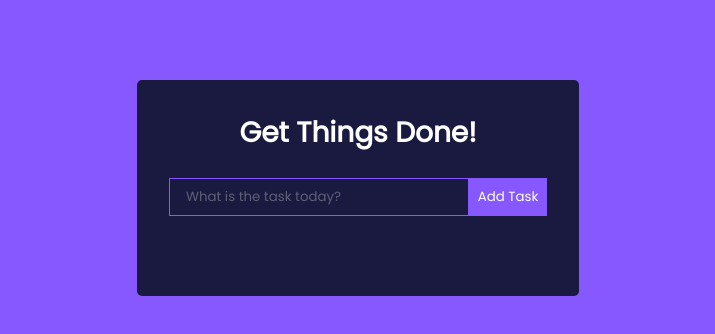
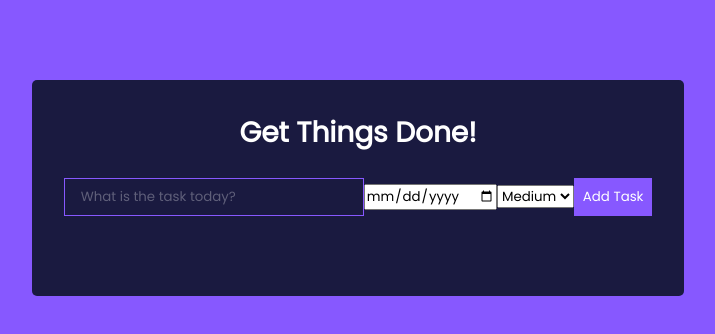
Before and after one commit to CeeGitau/to-do-list-react, a React (Create React App) app: page / in a window 1280 px wide. Shown: the top 334 px of the page, without its empty margins (282-997 px from the left). Built offline with nearby package versions, Linux system fonts and the light colour scheme.

Commit message:
Added Due date and Priority

```diff
--- a/src/components/EditTodoForm.js
+++ b/src/components/EditTodoForm.js
@@ -1,19 +1,46 @@
 import React, {useState} from "react";
 
 export const EditTodoForm = ({editTodo, task}) => {
-    const [value, setValue] = useState(task.task)
+    const [value, setValue] = useState(task.task);
+    const [dueDate, setDueDate] = useState(task.dueDate);
+    const [priority, setPriority] = useState(task.priority);
 
     const handleSubmit = e => {
         e.preventDefault();
 
-        editTodo(value, task.id);
-        setValue("") //clears the input after submission
-    }
+        editTodo({ task: value, dueDate, priority }, task.id);
+
+        //clears the input after submission
+        setValue("");
+        setDueDate("");
+        setPriority("medium");
+    };
 
     return (
         <form className="TodoForm" onSubmit={handleSubmit}>
-            <input type="text" className="todo-input" value={value} placeholder="Update task" onChange={(e) => setValue(e.target.value)} />
+            <input
+                type="text"
+                className="todo-input"
+                value={value}
+                placeholder="Update task"
+                onChange={(e) => setValue(e.target.value)}
+            />
+            <input
+                type="date"
+                className="todo-date-input"
+                value={dueDate}
+                onChange={(e) => setDueDate(e.target.value)}
+            />
+            <select
+                className="todo-priority-input"
+                value={priority}
+                onChange={(e) => setPriority(e.target.value)}
+            >
+                <option value="high">High</option>
+                <option value="medium">Medium</option>
+                <option value="low">Low</option>
+            </select>
             <button type="submit" className="todo-btn">Update Task</button>
         </form>
-    )
-}
+    );
+};
--- a/src/components/Todo.js
+++ b/src/components/Todo.js
@@ -1,17 +1,19 @@
 import React from "react";
-import { FontAwesomeIcon } from '@fortawesome/react-fontawesome'
-import { faPenToSquare } from '@fortawesome/free-solid-svg-icons'
-import { faTrash } from '@fortawesome/free-solid-svg-icons'
-import { EditTodoForm } from "./EditTodoForm";
+import { FontAwesomeIcon } from '@fortawesome/react-fontawesome';
+import { faPenToSquare, faTrash } from '@fortawesome/free-solid-svg-icons';
 
-export const Todo = ({task, toggleComplete, deleteTodo, editTodo}) => {
+export const Todo = ({ task, toggleComplete, deleteTodo, editTodo }) => {
     return (
         <div className="Todo">
-            <p onClick={() => toggleComplete(task.id)} className={`${task.completed ? 'completed': ""}`}>{task.task}</p>
+            <p onClick={() => toggleComplete(task.id)} className={`${task.completed ? 'completed' : ""}`}>
+                {task.task}
+            </p>
+            <p className="todo-due-date">Due: {task.dueDate}</p>
+            <p className="todo-priority">Priority: {task.priority}</p>
             <div>
                 <FontAwesomeIcon icon={faPenToSquare} onClick={() => editTodo(task.id)} />
                 <FontAwesomeIcon icon={faTrash} onClick={() => deleteTodo(task.id)} />
             </div>
         </div>
-    )
-}
+    );
+};
--- a/src/components/TodoForm.js
+++ b/src/components/TodoForm.js
@@ -1,18 +1,48 @@
 import React, {useState} from "react";
 
 export const TodoForm = ({addTodo}) => {
-    const [value, setValue] = useState("")
+    const [value, setValue] = useState("");
+    const [dueDate, setDueDate] = useState("");
+    const [priority, setPriority] = useState("medium");
 
     const handleSubmit = e => {
         e.preventDefault();
 
-        addTodo(value);
-        setValue("") //clears the input after submission
+        addTodo({ task: value, dueDate, priority });
+
+        //clears inputs after submission
+        setValue("");
+        setDueDate("");
+        setPriority("medium");
     }
 
     return (
         <form className="TodoForm" onSubmit={handleSubmit}>
-            <input type="text" className="todo-input" value={value} placeholder="What is the task today?" onChange={(e) => setValue(e.target.value)} />
+            <input
+                type="text"
+                className="todo-input"
+                value={value}
+                placeholder="What is the task today?"
+                onChange={(e) => setValue(e.target.value)}
+            />
+
+            <input
+                type="date"
+                className="todo-date-input"
+                value={dueDate}
+                onChange={(e) => setDueDate(e.target.value)}
+            />
+
+            <select
+                className="todo-priority-input"
+                value={priority}
+                onChange={(e) => setPriority(e.target.value)}
+            >
+                <option value="high">High</option>
+                <option value="medium">Medium</option>
+                <option value="low">Low</option>
+            </select>
+
             <button type="submit" className="todo-btn">Add Task</button>
         </form>
     )
--- a/src/components/TodoWrapper.js
+++ b/src/components/TodoWrapper.js
@@ -1,4 +1,4 @@
-import React, {useState} from "react";
+import React, { useState } from "react";
 import { TodoForm } from "./TodoForm";
 import { v4 as uuidv4 } from 'uuid';
 import { Todo } from "./Todo";
@@ -6,28 +6,28 @@ import { EditTodoForm } from "./EditTodoForm";
 uuidv4();
 
 export const TodoWrapper = () => {
-    const [todos, setTodos] = useState([])
+    const [todos, setTodos] = useState([]);
 
-    const addTodo = todo => {
-        setTodos([...todos, {id: uuidv4(), task: todo, completed: false, isEditing: false}])
-        console.log(todos)
-    }
+    const addTodo = ({ task, dueDate, priority }) => {
+        setTodos([...todos, { id: uuidv4(), task, dueDate, priority, completed: false, isEditing: false }]);
+        console.log(todos);
+    };
 
     const toggleComplete = id => {
-        setTodos(todos.map(todo => todo.id === id ? {...todo, completed: !todo.completed} : todo))
-    }
+        setTodos(todos.map(todo => todo.id === id ? { ...todo, completed: !todo.completed } : todo));
+    };
 
     const deleteTodo = id => {
-        setTodos(todos.filter(todo => todo.id !== id))
-    }
+        setTodos(todos.filter(todo => todo.id !== id));
+    };
 
     const editTodo = id => {
-        setTodos(todos.map(todo => todo.id === id ? {...todo, isEditing: !todo.isEditing} : todo))
-    }
+        setTodos(todos.map(todo => todo.id === id ? { ...todo, isEditing: !todo.isEditing } : todo));
+    };
 
     const editTask = (task, id) => {
-        setTodos(todos.map(todo => todo.id === id ? {...todo, task, isEditing: !todo.isEditing} : todo))
-    }
+        setTodos(todos.map(todo => todo.id === id ? { ...todo, ...task, isEditing: !todo.isEditing } : todo));
+    };
 
     return (
         <div className="TodoWrapper">
@@ -35,12 +35,17 @@ export const TodoWrapper = () => {
             <TodoForm addTodo={addTodo} />
             {todos.map((todo, index) => (
                 todo.isEditing ? (
-                    <EditTodoForm editTodo={editTask} task={todo} />
-                ) :(
-                    <Todo task={todo} key={index}
-                toggleComplete={toggleComplete} deleteTodo={deleteTodo} editTodo={editTodo} />
+                    <EditTodoForm editTodo={editTask} task={todo} key={index} />
+                ) : (
+                    <Todo
+                        task={todo}
+                        key={index}
+                        toggleComplete={toggleComplete}
+                        deleteTodo={deleteTodo}
+                        editTodo={editTodo}
+                    />
                 )
             ))}
         </div>
-    )
-}
+    );
+};
```
